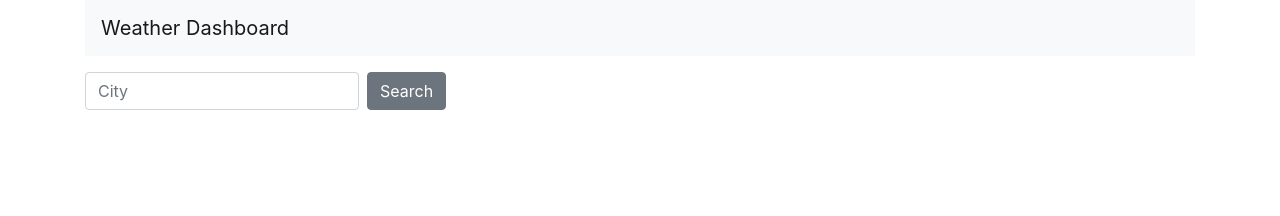
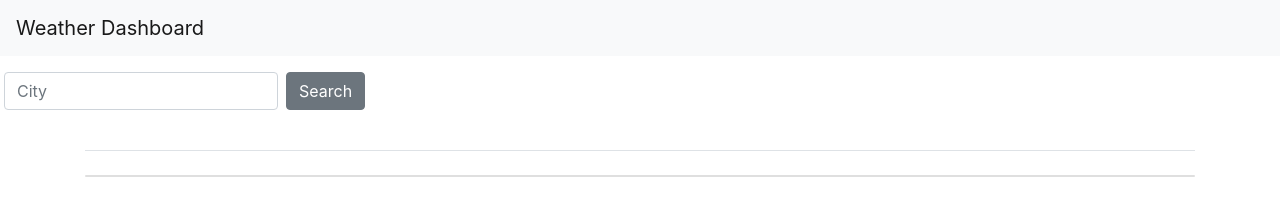
Before and after one commit to lee-amber-alex/Weather.Dashboard, a plain HTML site: page index.html in a window 1280 px wide. Drawn offline with nearby package versions, Linux system fonts and the light colour scheme.

Commit message:
Added time header and divs for one city search result.

```diff
--- a/index.html
+++ b/index.html
@@ -21,14 +21,12 @@
     <title>Document</title>
   </head>
   <body background=>
-    <div class="container">
+
       <nav class="navbar navbar-expand-lg navbar-light bg-light">
         <a class="navbar-brand" href="#">Weather Dashboard</a>
       </nav>
-    </div>
-    <div class="container mt-3">
 
-      <form class="form-inline">
+      <form class="form-inline ml-1 mt-3" id="citySearch">
         <input
           class="form-control mr-sm-2"
           type="search"
@@ -39,8 +37,20 @@
           Search
         </button>
       </form>
+    <div class="container mt-3">
+      <header class="border-bottom border-grey">
+        <h3 class="header pl-2 py-2" id="date"></h3>
+    </header>
+      <div class="row">
+        <div class="col-sm-12">
+          <br>
+          <div class="card">
+
+          </div>
+          </div>
 
     </div>
+
     <script src="https://code.jquery.com/jquery-3.4.1.min.js"></script>
     <script src="https://cdnjs.cloudflare.com/ajax/libs/moment.js/2.24.0/moment.min.js"></script>
     <script src="script.js"></script>
```
